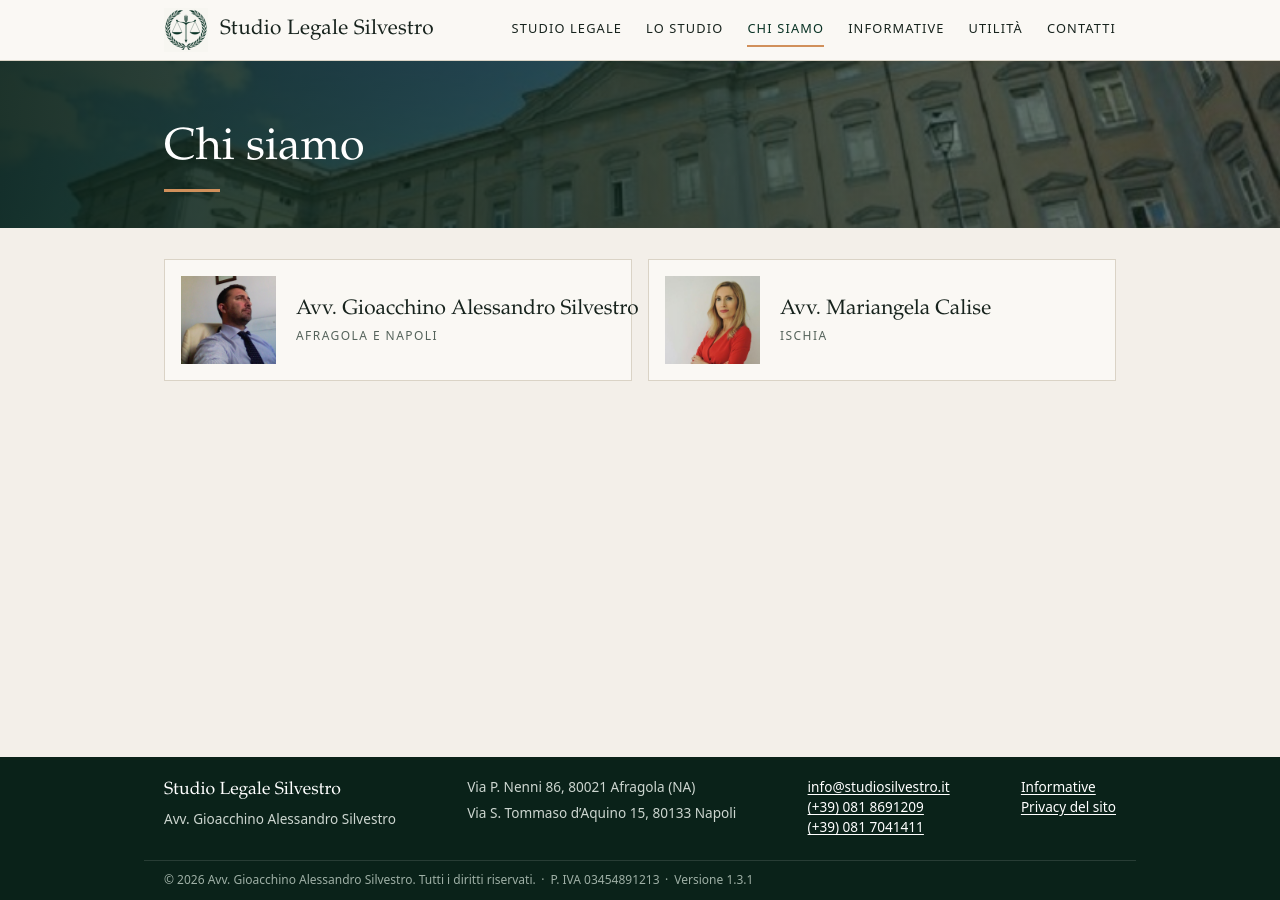
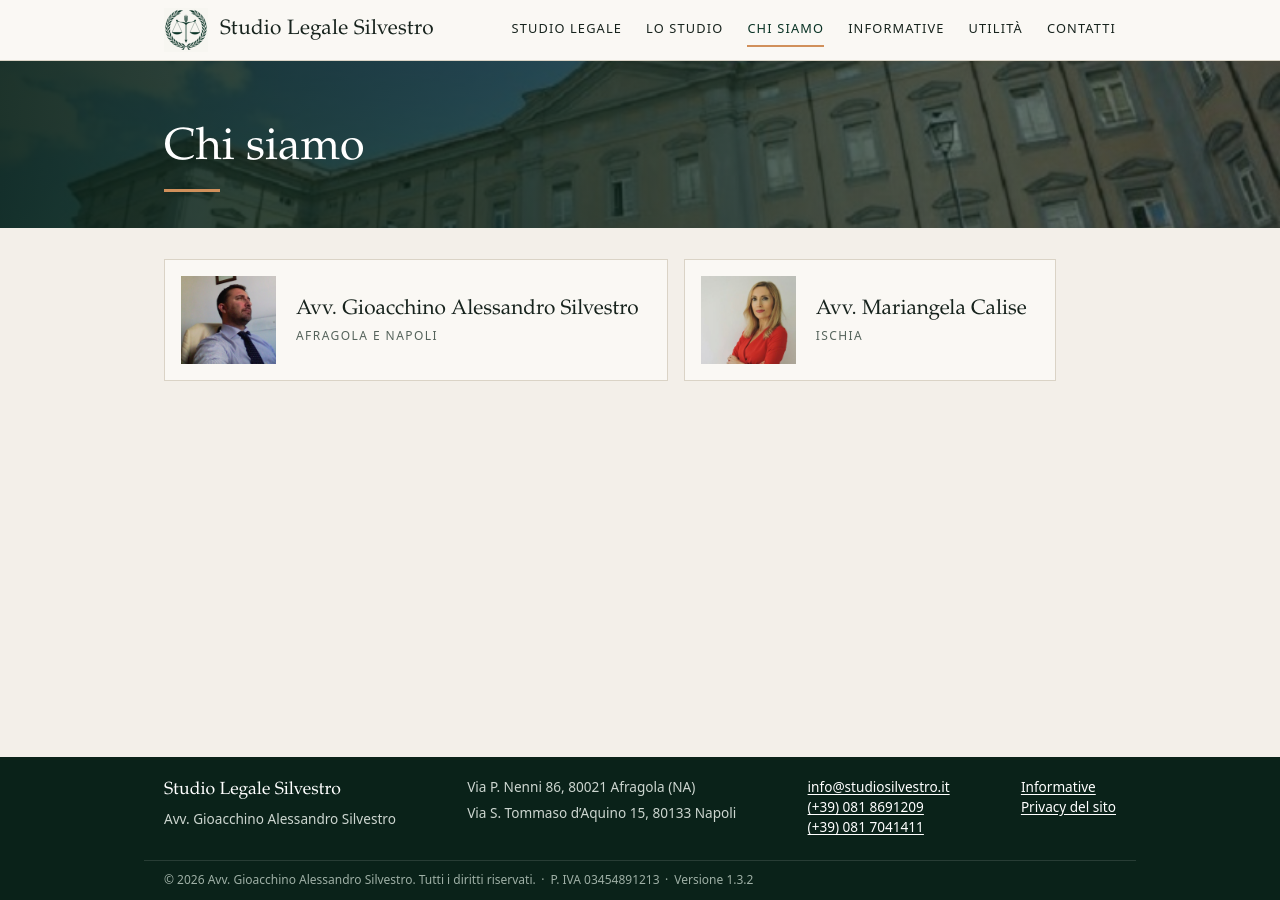
Before and after one commit to giasone70/studio-legale, a Jekyll site: the page built from pagine/chi-siamo.html, in a window 1280 px wide. Built offline with Jekyll 4.4.1, drawn with Linux system fonts in a browser that asks for light colours.

Commit message:
Versione 1.3.2: schede di Chi siamo larghe quanto il nome, con qualunque carattere
Co-Authored-By: Claude Opus 5.5 <noreply@anthropic.com>
Claude-Session: https://claude.ai/code/session_01V4bXXCJnw4L8xuCbcrYY3K

```diff
--- a/_data/versioni.yml
+++ b/_data/versioni.yml
@@ -4,4 +4,4 @@
 # Ogni applicazione in utilita/ ha il proprio numero scritto nel suo file
 # (per il calcolatore: costante VERSIONE in utilita/calcolo-termini-penali/index.html).
 
-sito: 1.3.1
+sito: 1.3.2
--- a/assets/css/stile.css
+++ b/assets/css/stile.css
@@ -288,21 +288,24 @@ a:focus-visible, button:focus-visible {
 
 /* Moduli */
 
+/* Schede dei professionisti: ogni scheda è larga quanto il nome che contiene,
+   così il nome resta su una riga con qualunque carattere installato. */
 .profili {
   list-style: none;
   margin: 0;
   padding: 0;
-  display: grid;
-  grid-template-columns: repeat(auto-fill, minmax(min(100%, 26rem), 1fr));
+  display: flex;
+  flex-wrap: wrap;
   gap: 1rem;
 }
 .pagina-corpo > .profili { max-width: none; }
+.profili li { flex: 0 1 auto; max-width: 100%; }
 .profilo {
   display: flex;
   align-items: center;
   gap: 1.25rem;
   height: 100%;
-  padding: 1rem 1.5rem 1rem 1rem;
+  padding: 1rem 1.75rem 1rem 1rem;
   background: var(--carta-chiara);
   border: 1px solid var(--linea);
   color: var(--inchiostro);
@@ -313,9 +316,12 @@ a:focus-visible, button:focus-visible {
 }
 .profilo img { width: 95px; height: 88px; object-fit: cover; object-position: center 20%; flex: none; }
 .profilo-nome { display: block; white-space: nowrap; }
-/* Schermi stretti: fotografia sopra il nome, così il nome resta su una riga */
+/* Smartphone: fotografia sopra il nome; se lo schermo è troppo stretto
+   il nome può andare a capo invece di uscire dalla scheda. */
 @media (max-width: 30rem) {
-  .profilo { flex-direction: column; align-items: flex-start; gap: 0.8rem; padding: 1rem; font-size: 1.15rem; }
+  .profili li { flex-basis: 100%; }
+  .profilo { flex-direction: column; align-items: flex-start; gap: 0.8rem; padding: 1rem; font-size: 1.1rem; }
+  .profilo-nome { white-space: normal; }
 }
 .profilo-sede {
   display: block;
```
